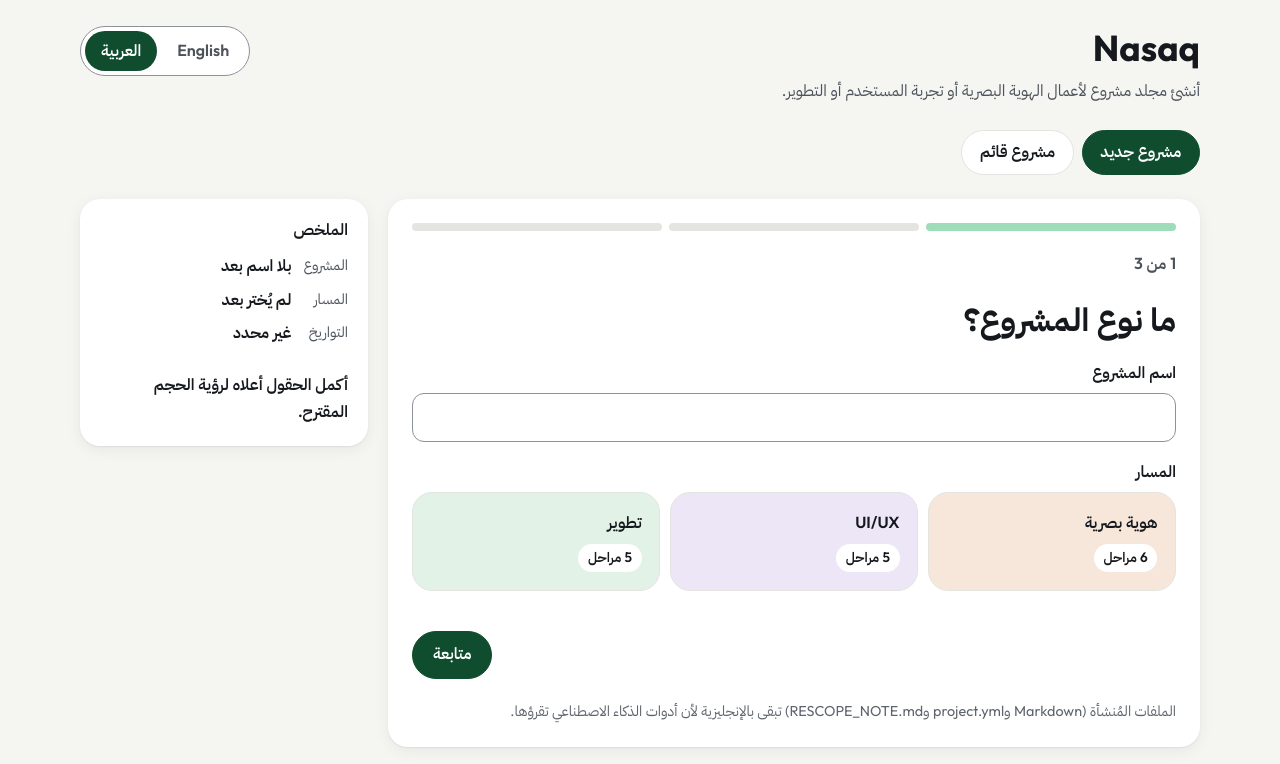
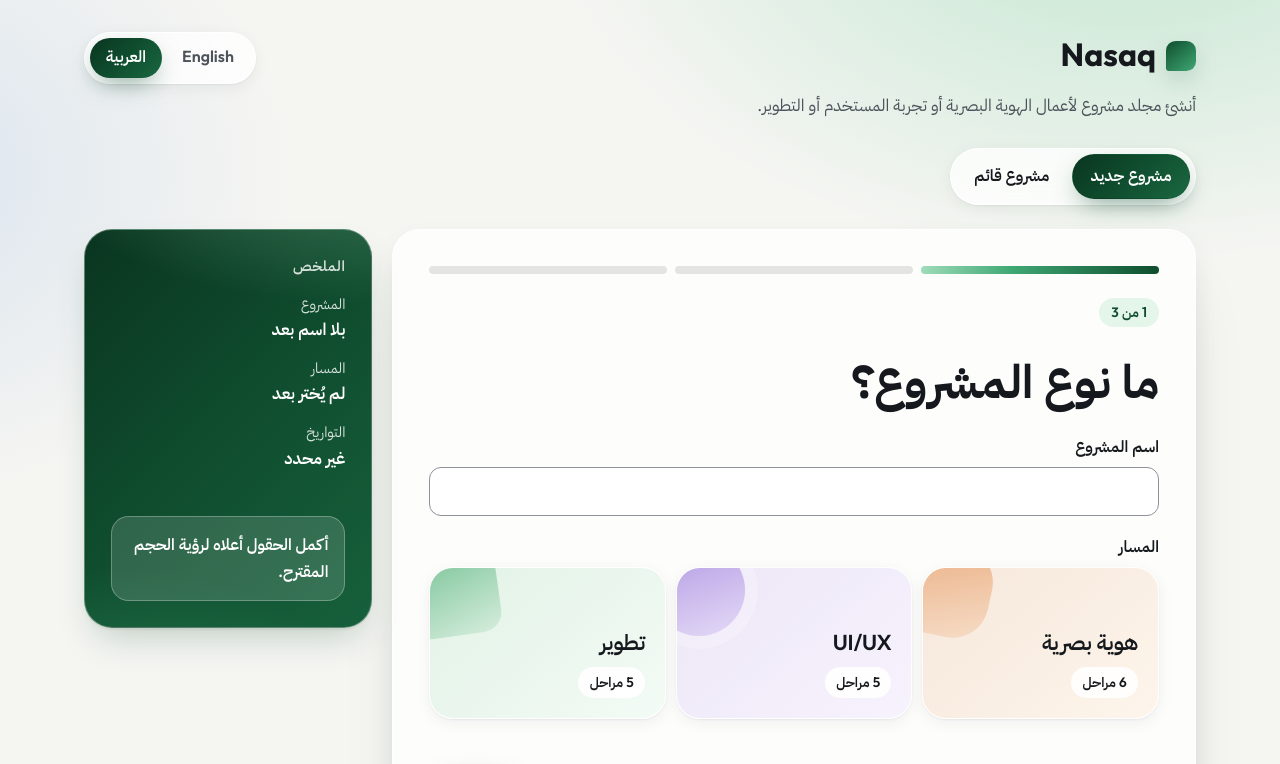
Before and after one commit to 3boalazm/Nasaq, a website built with Vite: page index.html in a window 1280 px wide. Both pictures are taken after a click on the button "العربية". Shown: the top 764 px of the page. Built offline with nearby package versions, Linux system fonts and the light colour scheme.

Commit message:
UI reference pass: polish layer (mist ground, glass cards, gradient accents, larger type)
Adds src/ui/polish.css, loaded after style.css. Look only: no logic or markup changes.
Raw colours, gradients and shadows are tokens in tokens.css. Tests added for the same
colour, token and logical-property rules as style.css.

Checked: typecheck, build (dist scan), 441 tests. Real Chrome at 320/375/1280, English and Arabic.

Co-Authored-By: Claude Fable 5.2 <noreply@anthropic.com>
Claude-Session: https://claude.ai/code/session_01QbQtkmtyBgSCba4MU9mUoW

```diff
--- a/src/ui/main.ts
+++ b/src/ui/main.ts
@@ -1,6 +1,8 @@
 // Tokens first: style.css uses the variables they define.
 import "./tokens.css";
 import "./style.css";
+// Visual layer on top of the base styles (depth, gradients, larger type). Uses tokens only.
+import "./polish.css";
 import { mountApp } from "./app";
 import { initLanguage } from "./i18n";
 
--- /dev/null
+++ b/src/ui/polish.css
@@ -0,0 +1,597 @@
+/*
+ * Polish layer. Loaded after style.css. It changes look only: no layout breakpoints, no behaviour.
+ * Rules: var() names only (raw values live in tokens.css), logical properties only, transitions use --ease.
+ */
+
+/* Page ground --------------------------------------------------------------- */
+
+body {
+  min-height: 100vh;
+  background: var(--mist), var(--page);
+  background-repeat: no-repeat;
+}
+
+#app {
+  padding-block: 2rem 4rem;
+  padding-inline: 1.25rem;
+}
+
+/* Header -------------------------------------------------------------------- */
+
+.top {
+  align-items: center;
+  margin-block-end: 0.5rem;
+}
+
+h1 {
+  display: inline-flex;
+  align-items: center;
+  gap: 0.6rem;
+  font-size: clamp(1.6rem, 3.5vw, 2rem);
+  letter-spacing: -0.02em;
+}
+
+h1::before {
+  content: "";
+  inline-size: 1.9rem;
+  block-size: 1.9rem;
+  flex: none;
+  border-radius: 0.6rem 0.6rem 0.6rem 0.15rem;
+  background: var(--mark);
+  box-shadow: var(--shadow-glow);
+}
+
+.lead {
+  max-inline-size: 34rem;
+  margin-block-end: 1.75rem;
+  font-size: 1.05rem;
+}
+
+.lang-switch,
+.tabs {
+  display: inline-flex;
+  inline-size: fit-content;
+  max-inline-size: 100%;
+  padding: 0.3rem;
+  gap: 0.25rem;
+  border: 1px solid var(--glass-line);
+  border-radius: var(--radius-pill);
+  background: var(--glass);
+  box-shadow: var(--shadow-soft);
+  -webkit-backdrop-filter: blur(18px) saturate(1.3);
+  backdrop-filter: blur(18px) saturate(1.3);
+}
+
+.tabs {
+  display: flex;
+  margin-block-end: 1.5rem;
+}
+
+.tabs button,
+.lang-switch .lang-pill {
+  border-color: transparent;
+  background: transparent;
+  box-shadow: none;
+}
+
+.tabs button:hover,
+.lang-switch .lang-pill:hover {
+  background: var(--glass-strong);
+}
+
+.tabs button.active,
+.lang-switch .lang-pill[aria-pressed="true"] {
+  border-color: transparent;
+  background: var(--grad-accent);
+  color: var(--on-accent);
+  box-shadow: var(--shadow-glow);
+}
+
+/* Surfaces ------------------------------------------------------------------ */
+
+.card,
+.wizard-main {
+  border: 1px solid var(--glass-line);
+  border-radius: var(--radius-xl);
+  background: var(--glass);
+  box-shadow: var(--shadow-float);
+  -webkit-backdrop-filter: blur(22px) saturate(1.35);
+  backdrop-filter: blur(22px) saturate(1.35);
+}
+
+.card {
+  padding: 1.5rem;
+}
+
+.wizard-main {
+  padding: clamp(1.25rem, 3vw, 2.25rem);
+  gap: 1.5rem;
+}
+
+.card-head {
+  margin-block-end: 0.75rem;
+  color: var(--ink-2);
+  font-size: 0.95rem;
+  font-weight: 600;
+}
+
+.section-title {
+  font-size: clamp(1.5rem, 3vw, 1.9rem);
+  letter-spacing: -0.015em;
+}
+
+/* Wizard -------------------------------------------------------------------- */
+
+.progress {
+  gap: 0.5rem;
+}
+
+.seg {
+  block-size: 0.5rem;
+  border-radius: var(--radius-pill);
+}
+
+.seg.on {
+  background: var(--grad-progress);
+}
+
+:root[dir="rtl"] .seg.on,
+:root[dir="rtl"] .progress-bar::-webkit-progress-value {
+  background: var(--grad-progress-rtl);
+}
+
+.step-count {
+  inline-size: fit-content;
+  padding: 0.2rem 0.75rem;
+  border-radius: var(--radius-pill);
+  background: var(--accent-tint);
+  color: var(--accent-text);
+  font-size: 0.85rem;
+}
+
+.step-title {
+  font-size: clamp(1.9rem, 4.6vw, 2.9rem);
+  line-height: 1.08;
+  letter-spacing: -0.03em;
+}
+
+/* Selection cards */
+
+.choice {
+  gap: 0.6rem;
+  padding: 1.25rem;
+  border-color: var(--glass-line);
+  border-radius: 1.5rem;
+  background: var(--glass-strong);
+  box-shadow: var(--shadow-soft);
+  transition: background-color var(--ease), color var(--ease), border-color var(--ease), box-shadow var(--ease),
+    transform var(--ease);
+}
+
+.choice:hover {
+  box-shadow: var(--shadow-lift);
+  transform: translateY(-2px);
+}
+
+.choice:has(input:checked) {
+  border-color: transparent;
+  background: var(--grad-accent);
+  box-shadow: var(--shadow-glow);
+}
+
+.choice .check {
+  position: absolute;
+  inset-block-start: 0.9rem;
+  inset-inline-end: 0.9rem;
+  inline-size: 1.6rem;
+  block-size: 1.6rem;
+  border-radius: var(--radius-pill);
+  background: var(--accent-light);
+  color: var(--ink);
+  font-size: 0.9rem;
+  line-height: 1.6rem;
+  text-align: center;
+}
+
+.choice:has(input:checked) .check {
+  display: block;
+}
+
+.card-title {
+  font-size: 1.1rem;
+  line-height: 1.25;
+}
+
+.chip {
+  padding: 0.25rem 0.7rem;
+  background: var(--glass-strong);
+}
+
+/* Track cards: tinted ground with one abstract shape of our own */
+
+.track-card {
+  min-block-size: 9.5rem;
+  justify-content: flex-end;
+  overflow: hidden;
+  padding: 1.25rem;
+}
+
+.track-card .card-title {
+  font-size: 1.35rem;
+  letter-spacing: -0.01em;
+}
+
+.track-card::after {
+  content: "";
+  position: absolute;
+  inset-block-start: -1.5rem;
+  inset-inline-end: -1.5rem;
+  inline-size: 5.75rem;
+  block-size: 5.75rem;
+  opacity: 0.9;
+  pointer-events: none;
+}
+
+.track-card > * {
+  position: relative;
+  z-index: 1;
+}
+
+.track-card.track-brand {
+  background: var(--grad-brand);
+}
+
+.track-card.track-brand::after {
+  border-radius: 2.25rem 2.25rem 2.25rem 0.5rem;
+  background: var(--shape-brand);
+  transform: rotate(12deg);
+}
+
+.track-card.track-uiux {
+  background: var(--grad-uiux);
+}
+
+.track-card.track-uiux::after {
+  border-radius: var(--radius-pill);
+  background: var(--shape-uiux);
+  box-shadow: 0 0 0 0.8rem var(--glass-dark-line);
+}
+
+.track-card.track-dev {
+  background: var(--grad-dev);
+}
+
+.track-card.track-dev::after {
+  border-radius: 1.25rem;
+  background: var(--shape-dev);
+  transform: rotate(-8deg);
+}
+
+.track-card:has(input:checked) {
+  background: var(--grad-accent);
+}
+
+.track-card:has(input:checked)::after {
+  opacity: 0.18;
+}
+
+.track-card:has(input:checked) .check {
+  inset-block-start: auto;
+  inset-block-end: 1.1rem;
+}
+
+/* Size cards: large letter, faint number */
+
+.size-card {
+  padding: 1.4rem;
+}
+
+.size-card .card-num {
+  color: var(--ink-3);
+  font-size: 0.95rem;
+  font-weight: 600;
+  letter-spacing: 0.08em;
+}
+
+.size-card:has(input:checked) .card-num {
+  color: var(--on-accent-soft);
+}
+
+.size-card .card-size {
+  font-size: clamp(3rem, 7vw, 4.5rem);
+  line-height: 0.95;
+  letter-spacing: -0.04em;
+}
+
+.size-card .card-name {
+  font-weight: 600;
+}
+
+.badge {
+  box-shadow: var(--shadow-soft);
+}
+
+.detail {
+  padding-block-start: 0.75rem;
+  border-block-start: 1px solid var(--glass-dark-line);
+  color: var(--on-accent-soft);
+}
+
+/* Stepper and tip */
+
+.stepper {
+  inline-size: fit-content;
+  max-inline-size: 100%;
+  padding: 0.3rem;
+  border-radius: var(--radius-pill);
+  background: var(--glass-strong);
+  box-shadow: var(--shadow-soft);
+}
+
+.stage {
+  border-color: transparent;
+}
+
+.stage.current {
+  background: var(--grad-accent);
+  box-shadow: var(--shadow-glow);
+}
+
+.tip {
+  inline-size: fit-content;
+  max-inline-size: 100%;
+  padding: 0.55rem 1rem;
+  box-shadow: var(--shadow-soft);
+}
+
+/* Fields and buttons */
+
+input[type="text"],
+input[type="date"],
+input[type="number"],
+textarea {
+  min-block-size: 3.1rem;
+  border-radius: 1rem;
+  transition: border-color var(--ease), box-shadow var(--ease);
+}
+
+input[type="text"]:hover,
+input[type="date"]:hover,
+input[type="number"]:hover,
+textarea:hover {
+  border-color: var(--accent);
+}
+
+.wizard-nav button,
+.primary,
+.secondary,
+#rs-download {
+  min-block-size: 3.1rem;
+  padding-inline: 1.6rem;
+  font-size: 1rem;
+  transition: background-color var(--ease), color var(--ease), box-shadow var(--ease), transform var(--ease);
+}
+
+.primary,
+#rs-download,
+input[type="file"]::file-selector-button {
+  border-color: transparent;
+  background: var(--grad-accent);
+  box-shadow: var(--shadow-glow);
+}
+
+.primary:hover,
+#rs-download:hover {
+  transform: translateY(-1px);
+}
+
+.secondary {
+  background: var(--glass-strong);
+}
+
+/* Summary: the feature card */
+
+.summary {
+  position: relative;
+  overflow: hidden;
+  gap: 1rem;
+  padding: 1.6rem;
+  border: 1px solid var(--glass-dark-line);
+  border-radius: var(--radius-xl);
+  background: var(--grad-hero);
+  color: var(--on-accent);
+  box-shadow: var(--shadow-lift);
+}
+
+.summary-title {
+  color: var(--on-accent-soft);
+  font-size: 0.9rem;
+  font-weight: 600;
+  letter-spacing: 0.04em;
+}
+
+.summary-list {
+  display: grid;
+  grid-template-columns: minmax(0, 1fr);
+  gap: 0;
+}
+
+.summary-list dd {
+  margin-block-end: 0.7rem;
+}
+
+.summary-list dt {
+  color: var(--on-accent-soft);
+}
+
+.summary-list dd {
+  color: var(--on-accent);
+  font-size: 1.05rem;
+}
+
+.summary .hint,
+.summary .suggestion {
+  color: var(--on-accent-soft);
+}
+
+.summary .suggestion {
+  padding: 0.9rem 1rem;
+  border: 1px solid var(--glass-dark-line);
+  border-radius: 1.1rem;
+  background: var(--glass-dark);
+  color: var(--on-accent);
+}
+
+/* Dashboard ----------------------------------------------------------------- */
+
+.dropzone {
+  border: 1.5px dashed var(--line);
+}
+
+.dash-head {
+  position: relative;
+  overflow: hidden;
+  margin-block: 1.25rem 0.25rem;
+  padding: clamp(1.4rem, 3.5vw, 2.4rem);
+  border: 1px solid var(--glass-dark-line);
+  border-radius: var(--radius-xl);
+  background: var(--grad-hero);
+  color: var(--on-accent);
+  box-shadow: var(--shadow-lift);
+}
+
+.dash-name {
+  margin: 0 0 0.9rem;
+  color: var(--on-accent);
+  font-size: clamp(1.9rem, 5vw, 3rem);
+  line-height: 1.08;
+  letter-spacing: -0.03em;
+}
+
+.dash-head .pill {
+  border: 1px solid var(--glass-dark-line);
+  background: var(--glass-dark);
+  color: var(--on-accent);
+}
+
+.bento {
+  gap: 1.1rem;
+}
+
+.big {
+  font-size: clamp(3.2rem, 7vw, 4.6rem);
+  line-height: 0.95;
+  letter-spacing: -0.04em;
+  font-variant-numeric: tabular-nums;
+}
+
+.big-sub {
+  font-size: 1.1rem;
+  font-weight: 600;
+}
+
+.big-line {
+  font-size: clamp(1.3rem, 2.6vw, 1.6rem);
+  letter-spacing: -0.01em;
+}
+
+.card-alert {
+  background: var(--grad-alert);
+}
+
+.progress-bar,
+.phase-bar {
+  block-size: 0.6rem;
+  border-radius: var(--radius-pill);
+}
+
+.progress-bar::-webkit-progress-value {
+  border-radius: var(--radius-pill);
+  background: var(--grad-progress);
+}
+
+.segments .seg {
+  block-size: 0.6rem;
+}
+
+.checklist li,
+.activity-item {
+  padding: 0.75rem 0.9rem;
+  border: 1px solid var(--glass-line);
+  border-radius: 1rem;
+  background: var(--glass-strong);
+}
+
+.checklist,
+.activity {
+  gap: 0.5rem;
+}
+
+.phase-name {
+  font-weight: 600;
+}
+
+.cut-step {
+  border-radius: 1.25rem;
+  background: var(--glass-strong);
+}
+
+/* Step 2: pair the short fields and lay options out in a row on wider screens */
+
+@media (min-width: 640px) {
+  #step-2 {
+    display: grid;
+    grid-template-columns: repeat(2, minmax(0, 1fr));
+    column-gap: 1rem;
+  }
+
+  #step-2 > * {
+    grid-column: 1 / -1;
+  }
+
+  #step-2 > .field {
+    align-content: start;
+  }
+
+  #step-2 > .field:has(#f-start),
+  #step-2 > .field:has(#f-deadline),
+  #step-2 > .field:has(#f-deliverables),
+  #step-2 > .field:has(#f-approvers) {
+    grid-column: auto;
+  }
+
+  .choice-group:has(.option-card) {
+    grid-template-columns: repeat(3, minmax(0, 1fr));
+  }
+
+  .choice-group:has(.option-card) > legend,
+  .choice-group:has(.option-card) > .field-error {
+    grid-column: 1 / -1;
+  }
+
+  .option-card {
+    min-block-size: 6.5rem;
+    justify-content: flex-end;
+  }
+}
+
+/* Arabic: no tracking on display type */
+
+:lang(ar) h1,
+:lang(ar) .step-title,
+:lang(ar) .dash-name,
+:lang(ar) .section-title,
+:lang(ar) .big-line {
+  letter-spacing: 0;
+}
+
+/* Browsers without backdrop-filter get an opaque surface */
+
+@supports not ((backdrop-filter: blur(1px)) or (-webkit-backdrop-filter: blur(1px))) {
+  .card,
+  .wizard-main,
+  .tabs,
+  .lang-switch {
+    background: var(--glass-strong);
+  }
+}
--- a/src/ui/tokens.css
+++ b/src/ui/tokens.css
@@ -39,4 +39,36 @@
 
   /* Motion: short and optional, see prefers-reduced-motion in style.css */
   --ease: 120ms ease-out;
+
+  /* --- Reference pass: depth, mist and gradients. Raw values live here only; polish.css uses var() names. --- */
+  --radius-xl: 28px;
+  --mist:
+    radial-gradient(58rem 38rem at 88% -12%, rgba(159, 220, 185, 0.6), transparent 62%),
+    radial-gradient(46rem 34rem at -12% 18%, rgba(196, 214, 236, 0.6), transparent 60%),
+    radial-gradient(44rem 30rem at 55% 112%, rgba(246, 226, 208, 0.75), transparent 62%);
+  --glass: rgba(255, 255, 255, 0.76);
+  --glass-strong: rgba(255, 255, 255, 0.92);
+  --glass-line: rgba(255, 255, 255, 0.95);
+  --glass-dark: rgba(255, 255, 255, 0.14);
+  --glass-dark-line: rgba(255, 255, 255, 0.28);
+  --on-accent-soft: rgba(255, 255, 255, 0.82);
+  --shadow-float: 0 1px 1px rgba(21, 24, 28, 0.04), 0 14px 34px -10px rgba(15, 77, 46, 0.16),
+    0 36px 70px -28px rgba(21, 24, 28, 0.16);
+  --shadow-lift: 0 2px 2px rgba(21, 24, 28, 0.05), 0 18px 36px -12px rgba(15, 77, 46, 0.26);
+  --shadow-glow: 0 10px 26px -8px rgba(15, 77, 46, 0.55);
+  --grad-accent: linear-gradient(135deg, #0a3520 0%, #0f4d2e 48%, #1b6842 100%);
+  --grad-hero:
+    radial-gradient(36rem 20rem at 92% -30%, rgba(159, 220, 185, 0.42), transparent 60%),
+    radial-gradient(28rem 18rem at 8% 130%, rgba(63, 168, 115, 0.4), transparent 62%),
+    linear-gradient(135deg, #0a3520 0%, #0f4d2e 50%, #17603c 100%);
+  --grad-progress: linear-gradient(90deg, #0f4d2e 0%, #3fa873 62%, #9fdcb9 100%);
+  --grad-progress-rtl: linear-gradient(270deg, #0f4d2e 0%, #3fa873 62%, #9fdcb9 100%);
+  --grad-brand: linear-gradient(140deg, #f6e7da 0%, #fdf5ec 100%);
+  --grad-uiux: linear-gradient(140deg, #ece6f6 0%, #f7f3fd 100%);
+  --grad-dev: linear-gradient(140deg, #e2f2e6 0%, #f3fbf5 100%);
+  --shape-brand: linear-gradient(160deg, #e9a676 0%, #f6dcc6 100%);
+  --shape-uiux: linear-gradient(160deg, #a98fe0 0%, #e3d9f6 100%);
+  --shape-dev: linear-gradient(160deg, #62b884 0%, #d3ecdb 100%);
+  --grad-alert: linear-gradient(140deg, #fbeed2 0%, #fff8e8 100%);
+  --mark: linear-gradient(140deg, #0f4d2e 0%, #3fa873 100%);
 }
```
Also changed, not shown: src/ui/contrast.test.ts (+22 -0 lines), README.md.
